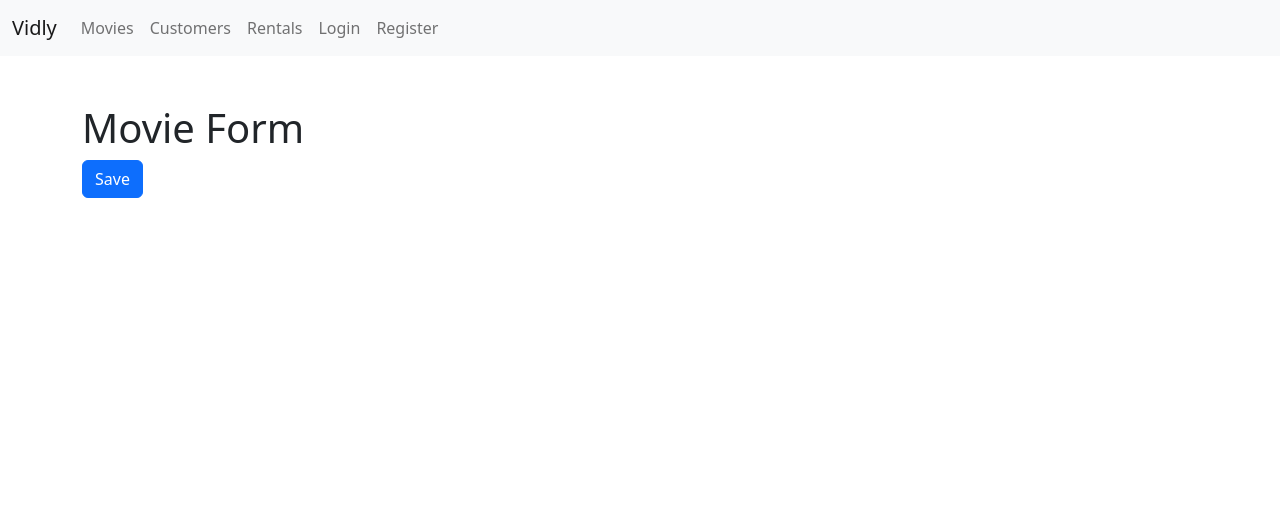
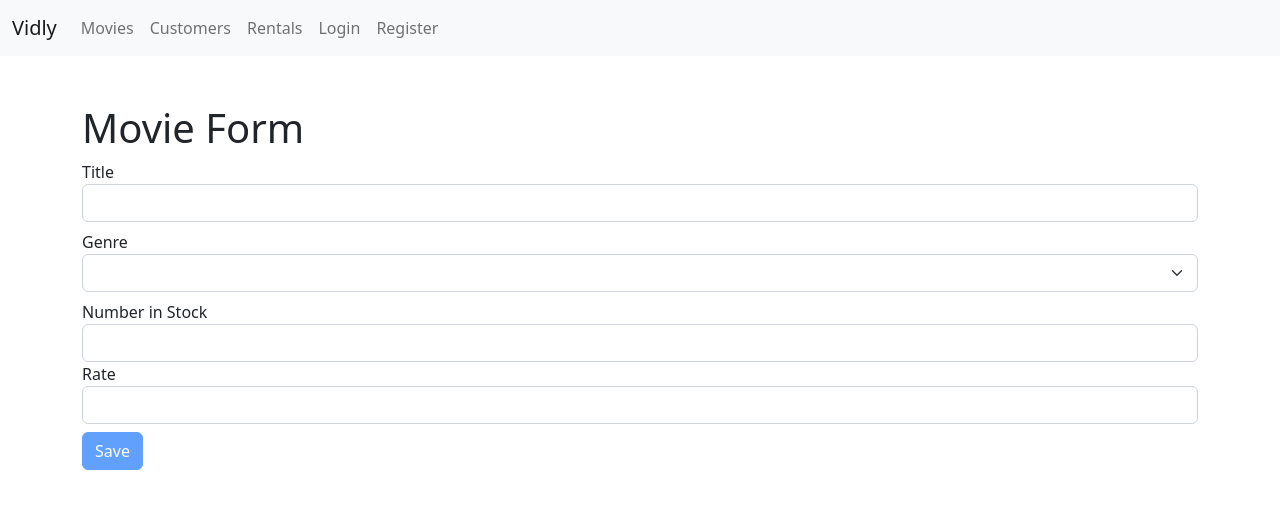
Before and after one commit to amexabee/vidly, a React (Create React App) app: page /new in a window 1280 px wide. Shown: the top 508 px of the page. Built offline with nearby package versions, Linux system fonts and the light colour scheme.

Commit message:
Finish the display of the movie form

```diff
--- a/src/components/movieForm.jsx
+++ b/src/components/movieForm.jsx
@@ -1,25 +1,9 @@
-// import { useState } from 'react';
 import { Navigate } from 'react-router-dom';
+import Joi from 'joi-browser';
 import Form from './common/form';
-
-// const MovieForm = () => {
-//   // const { id } = useParams();
-//   const [navigate, setNavigate] = useState(false);
-//   if (navigate) return <Navigate to="/" replace={true} />;
-
-//   return (
-//     <div>
-//       <h1>Movie Form</h1>
-//       <button className="btn btn-primary" onClick={() => setNavigate(true)}>
-//         Save
-//       </button>
-//     </div>
-//   );
-// };
-
 class MovieForm extends Form {
   state = {
-    data: { username: '', password: '', name: '' },
+    data: { title: '', number: '', rate: '' },
     errors: {},
     navigate: false,
   };
@@ -27,14 +11,32 @@ class MovieForm extends Form {
     this.setState({ navigate: true });
   };
 
+  schema = {
+    title: Joi.string().required().label('Title'),
+    number: Joi.number().integer().min(0).max(100).label('Number in Stock'),
+    rate: Joi.number().precision(10).min(0).max(10).label('Daily Rental Rate'),
+  };
+
   render() {
     if (this.state.navigate) return <Navigate to="/" replace={true} />;
     return (
       <div>
         <h1>Movie Form</h1>
-        <button className="btn btn-primary" onClick={this.handleNavigate}>
-          Save
-        </button>
+        <form onSubmit={this.handleSubmit}>
+          {this.renderInput('title', 'Title')}
+          <>
+            <label className="mt-2">Genre</label>
+            <select className="form-select mb-2">
+              <option selected></option>
+              <option value="Action">Action</option>
+              <option value="Comedy">Comedy</option>
+              <option value="Thriller">Thriller</option>
+            </select>
+          </>
+          {this.renderInput('number', 'Number in Stock', 'number')}
+          {this.renderInput('rate', 'Rate')}
+          {this.renderButton('Save')}
+        </form>
       </div>
     );
   }
```
